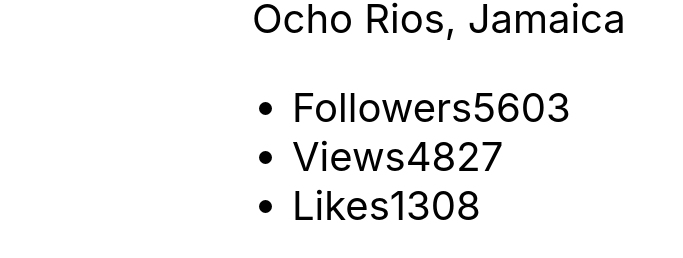
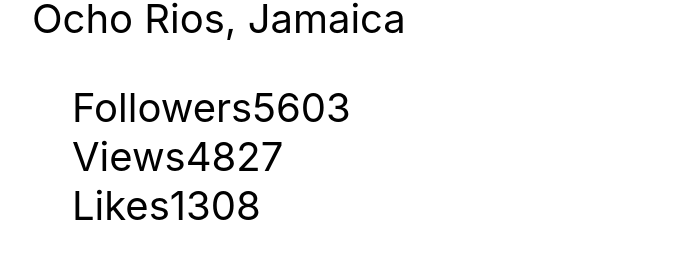
Before and after one commit to Preinspiron/goit-react-hw-04-phonebook, a React (Create React App) app: page / in a window 1280 px wide. Shown: the part 532-790 px from the top of the page, without its empty margins (188-871 px from the left). Built offline with nearby package versions, Linux system fonts and the light colour scheme.

Commit message:
task_2 done

```diff
--- a/src/components/App.jsx
+++ b/src/components/App.jsx
@@ -1,5 +1,7 @@
-import Profiles from './Prifiles/profile';
+import Profiles from './Prifiles/Profile';
+import Statistics from './Statistics/Statistics';
 import user from './user.json';
+import data from './data.json';
 // console.log(users);
 
 export const App = () => {
@@ -12,6 +14,8 @@ export const App = () => {
         alignItems: 'center',
         fontSize: 40,
         color: '#010101',
+        flexWrap: 'wrap',
+        flexDirection: 'column',
       }}
     >
       <Profiles
@@ -21,6 +25,8 @@ export const App = () => {
         avatar={user.avatar}
         stats={user.stats}
       />
+      <Statistics title="Upload statss" stats={data} />
+      {/* <Statistics stats={data} /> */}
     </div>
   );
 };
--- a/src/index.css
+++ b/src/index.css
@@ -1,4 +1,5 @@
-@import-normalize; /* bring in normalize.css styles */
+@import-normalize;
+/* bring in normalize.css styles */
 
 body {
   margin: 0;
@@ -13,3 +14,7 @@ code {
   font-family: source-code-pro, Menlo, Monaco, Consolas, 'Courier New',
     monospace;
 }
+
+ul {
+  list-style: none;
+}
```
